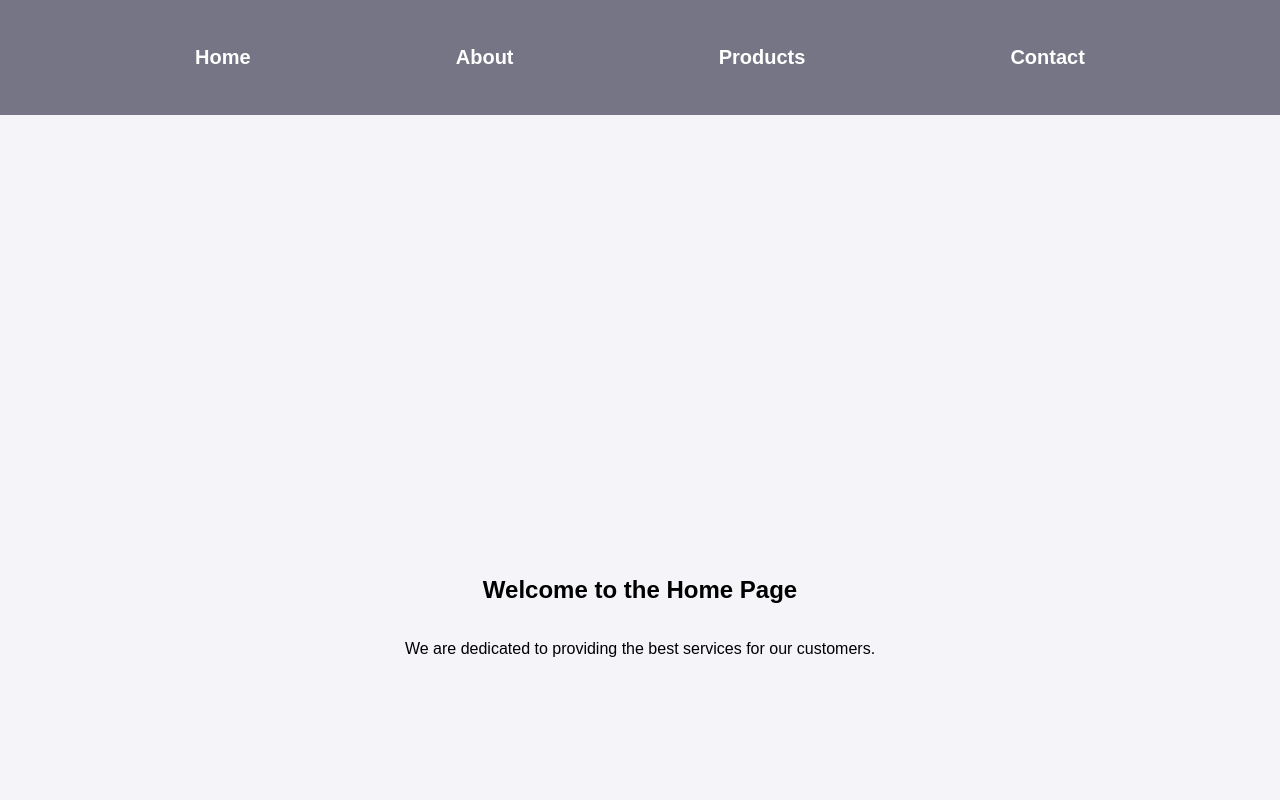
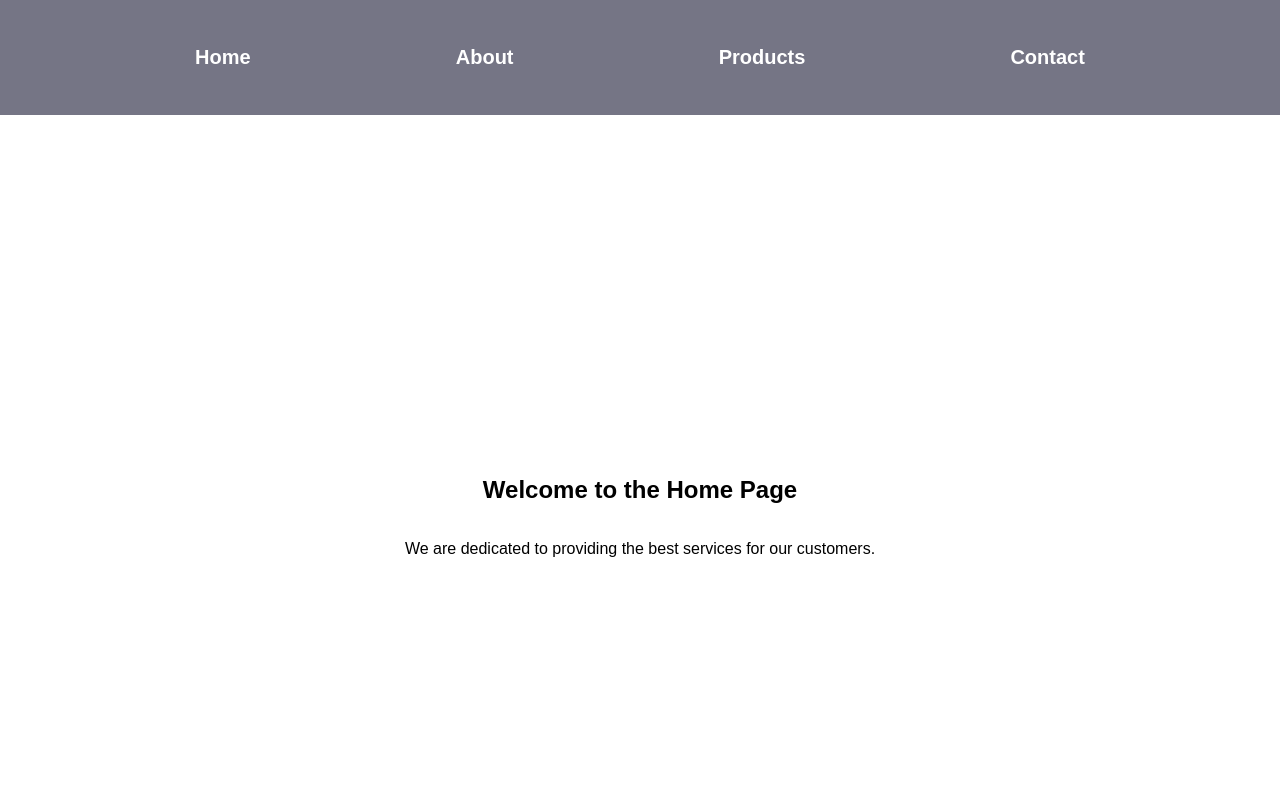
Before and after one commit to guranda26/online-shop, a React (Create React App) app: page / in a window 1280 px wide. Shown: the top 800 px of the page. Built offline with nearby package versions, Linux system fonts and the light colour scheme.

Commit message:
fix main content height

```diff
--- a/src/components/Header.jsx
+++ b/src/components/Header.jsx
@@ -3,6 +3,7 @@ import "../styles/Header.css";
 
 const Header = () => {
   return (
+    <section id="home" className="home-section">
       <header className="header">
         <nav className="navbar">
           <ul>
@@ -15,6 +16,13 @@ const Header = () => {
           </ul>
         </nav>
       </header>
+      <div className="home-content">
+        <h1>Welcome to the Home Page</h1>
+        <p>
+          We are dedicated to providing the best services for our customers.
+        </p>
+      </div>
+    </section>
   );
 };
 
--- a/src/components/MainContent.jsx
+++ b/src/components/MainContent.jsx
@@ -8,12 +8,6 @@ import Product from "./Product";
 const MainContent = () => {
   return (
     <main className="main-content">
-      <section id="home" className="section home">
-        <h1>Welcome to the Home Page</h1>
-        <p>
-          We are dedicated to providing the best services for our customers.
-        </p>
-      </section>
       <section id="about" className="section about">
         <h2>About Us</h2>
         <p>
--- a/src/styles/MainContent.css
+++ b/src/styles/MainContent.css
@@ -13,10 +13,6 @@ html {
 .section {
   padding: 100px 20px;
   min-height: 100vh;
-  display: flex;
-  flex-direction: column;
-  align-items: center;
-  justify-content: center;
 }
 
 .section img {
@@ -24,8 +20,22 @@ html {
   max-width: 80%;
 }
 
+.section,
+.home-content {
+  display: flex;
+  flex-direction: column;
+  align-items: center;
+  justify-content: center;
+  height: 100%;
+}
+
 .home {
   background-color: #f4f4f9;
+  max-height: 100vh;
+}
+
+.home-section {
+  height: 100vh;
 }
 
 .about {
@@ -39,13 +49,6 @@ html {
 .contact {
   background-color: #9ab3c3;
 }
-
-/* .product-list {
-  display: flex;
-  justify-content: space-around;
-  width: 100%;
-  max-width: 1000px;
-} */
 
 .product-list {
   display: grid;
```
Lines whose indentation alone changed are shown as unchanged.
